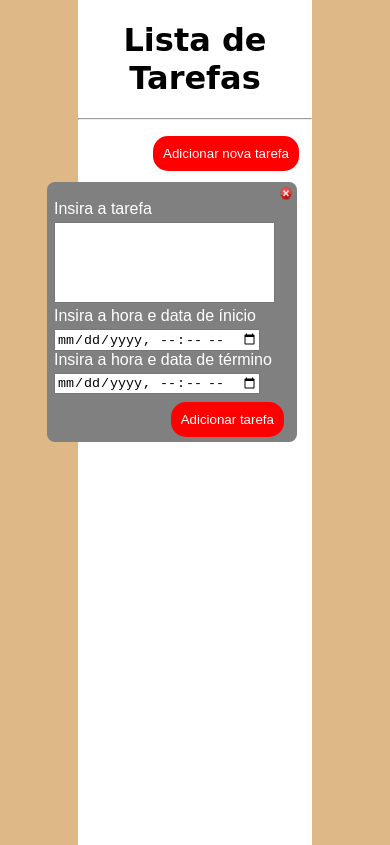
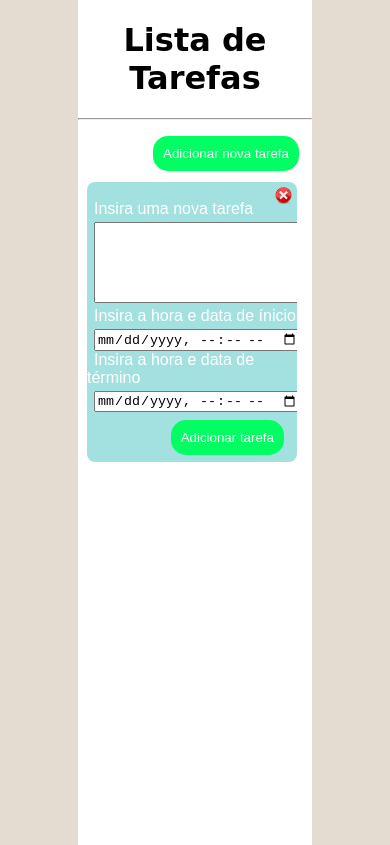
Before and after one commit to Vitinh-o/P-gina-lista-de-tarefas, a plain HTML site: page index.html in a window 390 px wide. Both pictures are taken after a click on the button "Adicionar nova tarefa". Drawn offline with Linux system fonts and the light colour scheme; a web font is replaced by a local one.

Commit message:
Continuação da melhoria na responsavidade e design do projeto.

```diff
--- a/index.html
+++ b/index.html
@@ -25,15 +25,14 @@
 
                 <img src="./imagens/new_x.png" alt="x para fechar imagem" id="img_func">
                 <br>
-                <label for="tarefa" class="estilo_prin">Insira a tarefa</label><br>
+                <label for="tarefa" class="estilo_prin">Insira uma nova tarefa</label><br>
                 <textarea name="text" id="tarefas" class="estilo_texto estilo_prin" cols="25" rows="5"></textarea><br>
                 <label for="hora-data-inicio" class="estilo_prin">Insira a hora e data de ínicio</label><br>
                 <input type="datetime-local"class="estilo_prin" id="funcao_data"><br>
                 <label for="hora-data-final" class="estilo_prin">Insira a hora e data de término</label><br>
                 <input type="datetime-local"class="estilo_prin">
                 <button class="botao_tarefas" id="botao_adicionar" id="funcao_data_term"> Adicionar tarefa</button>
-                <br><br><br><br><br>
-
+                <br><br><br>
         </section>
         <section>
             <ol id="novas_tarefas" class="estilo_lista">
--- a/style.css
+++ b/style.css
@@ -1,14 +1,15 @@
-body{background-color: burlywood;
+body{background-color: rgb(228, 219, 209);
         font-family: Arial, Helvetica, sans-serif;
         margin: 0;
         padding: 0;
-        overflow: auto;}
+        }
 
 .principal{background-color: white;
             height: 100vh;
             width: 60%;
             margin: auto;
             padding-top: 1px;
+            overflow: auto;
             }
 
 
@@ -18,7 +19,7 @@ h1{text-align: center;
     font-family: 'Edu SA Beginner', cursive;}
 
 
-.botao_tarefas{background-color:  red;
+.botao_tarefas{background-color:  rgb(1, 255, 99);
                 border-style: none;
                 border-radius: 15px;
                 padding: 10px;
@@ -29,10 +30,10 @@ h1{text-align: center;
                 font-size:smaller;
                 }
 
-.botao_tarefas:hover{background-color: green ;
+.botao_tarefas:hover{background-color: rgb(5, 114, 34) ;
                         color: white;}
 
-.form_estilo{background-color:gray;
+.form_estilo{background-color:rgba(90, 202, 202, 0.555);
                 color: white;
                 height: 260px;
                 width: 250px;
@@ -44,11 +45,12 @@ h1{text-align: center;
                 margin-right: 15px;}
 
 .estilo_prin{margin-left: 7px;
-                margin-top: 4px;}
+                margin-top: 4px;
+                }
 
 .estilo_texto{resize: none;}
 
-img{width: 5%;
+img{width: 8%;
     float: right;
     margin: 5px;
     }
@@ -56,3 +58,29 @@ img{width: 5%;
 .estilo_lista{list-style-position: inside;
                 padding: 0;
                 clear: right;}
+
+
+
+@media screen and (max-width: 500px){
+
+.form_estilo{width: 210px;
+                height: 280px;}
+
+}
+
+
+@media screen and (min-width: 1700px){
+
+    body{font-size: x-large}
+
+    .form_estilo{height: 370px;
+                    width: 350px;
+                    }
+
+    .estilo_prin{width: 300px;
+                    height: 30px;}
+
+    .estilo_texto{height: 100px;
+                    font-size: x-large;}
+
+    }
```
Also changed, not shown: script.js (line endings or trailing spaces).
